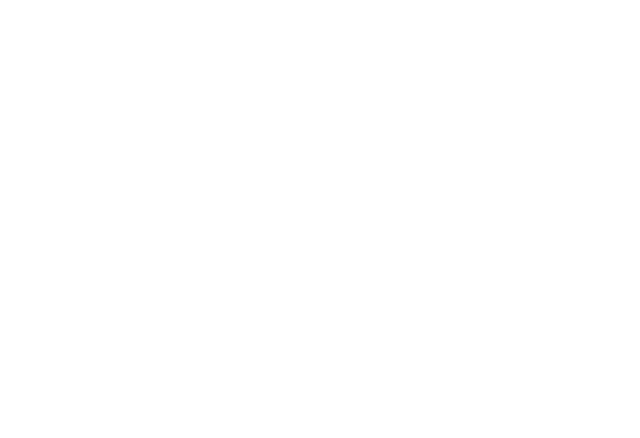
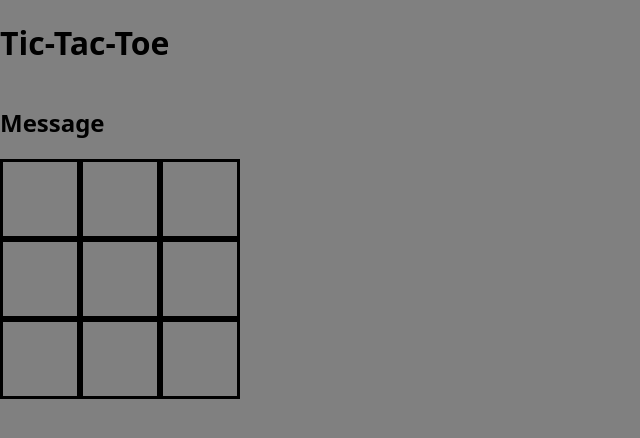
Before and after one commit to Bpost129/ttt-x2, a plain HTML site: page index.html in a window 1280 px wide. Shown: the whole page, without its empty margins (0-640 px from the left). Drawn offline with Linux system fonts and the light colour scheme.

Commit message:
add basic css and html ttt board

```diff
--- a/css/style.css
+++ b/css/style.css
@@ -0,0 +1,24 @@
+body {
+    background-color: gray;
+	/* Use a system font, if none are available use an available sans-sarif   font */
+	font-family: system-ui, -apple-system, BlinkMacSystemFont, "Segoe UI",
+		Roboto, Oxygen-Sans, Ubuntu, Cantarell, "Helvetica Neue", sans-serif;
+	margin: 0;
+  height: 100vh;
+  display: flex;
+  flex-direction: column;
+}
+
+section.board {
+  display: grid;
+  grid-template-rows: repeat(3, 10vmin);
+  grid-template-columns: repeat(3, 10vmin);
+  grid-gap: 0vmin;
+}
+
+div {
+  border: 3px solid black;
+  font-size: 8vmin;
+  text-align: center;
+  vertical-align: middle;
+}
--- a/index.html
+++ b/index.html
@@ -8,6 +8,19 @@
   <title>Document</title>
 </head>
 <body>
+  <h1>Tic-Tac-Toe</h1>
+	<h2 id="message">Message</h2>
 
+	<section class="board">
+		<div class="sqr" id="sq0"></div>
+		<div class="sqr" id="sq1"></div>
+		<div class="sqr" id="sq2"></div>
+		<div class="sqr" id="sq3"></div>
+		<div class="sqr" id="sq4"></div>
+		<div class="sqr" id="sq5"></div>
+		<div class="sqr" id="sq6"></div>
+		<div class="sqr" id="sq7"></div>
+		<div class="sqr" id="sq8"></div>
+	</section>
 </body>
 </html>
```
